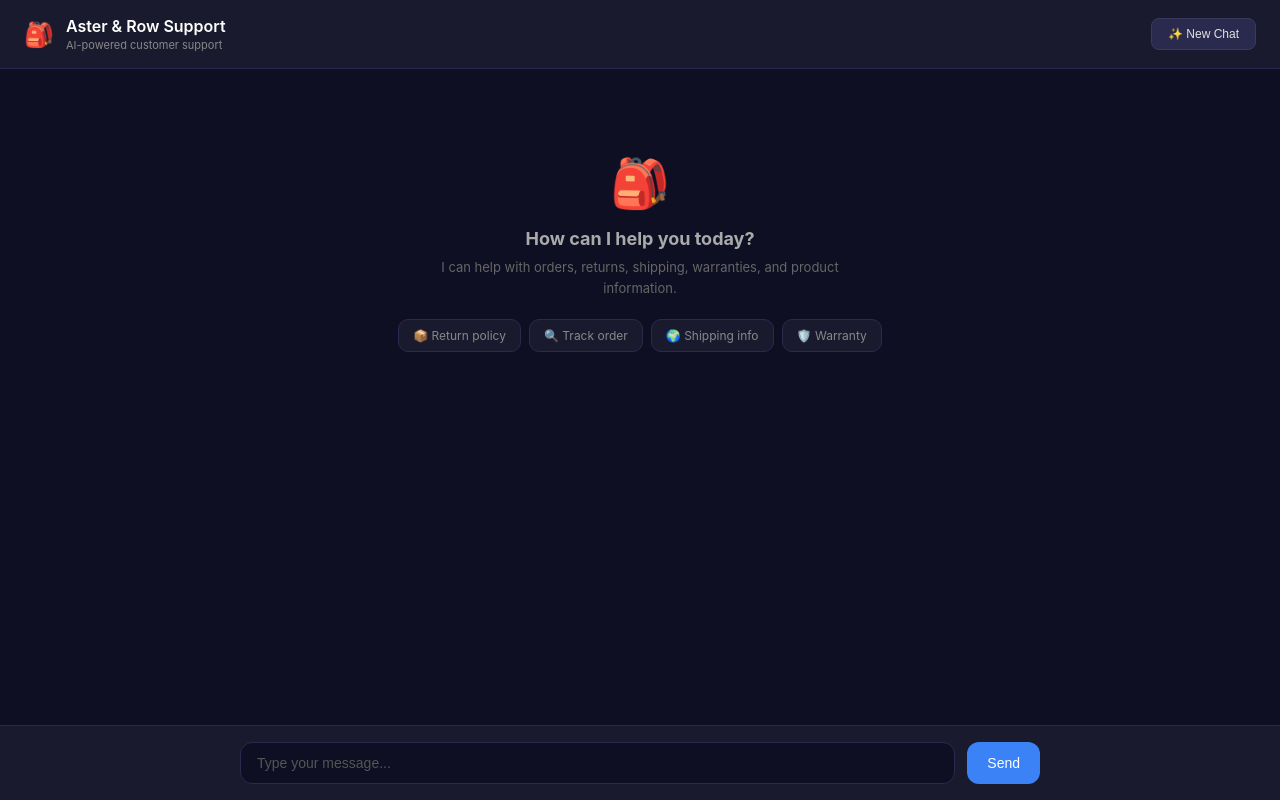
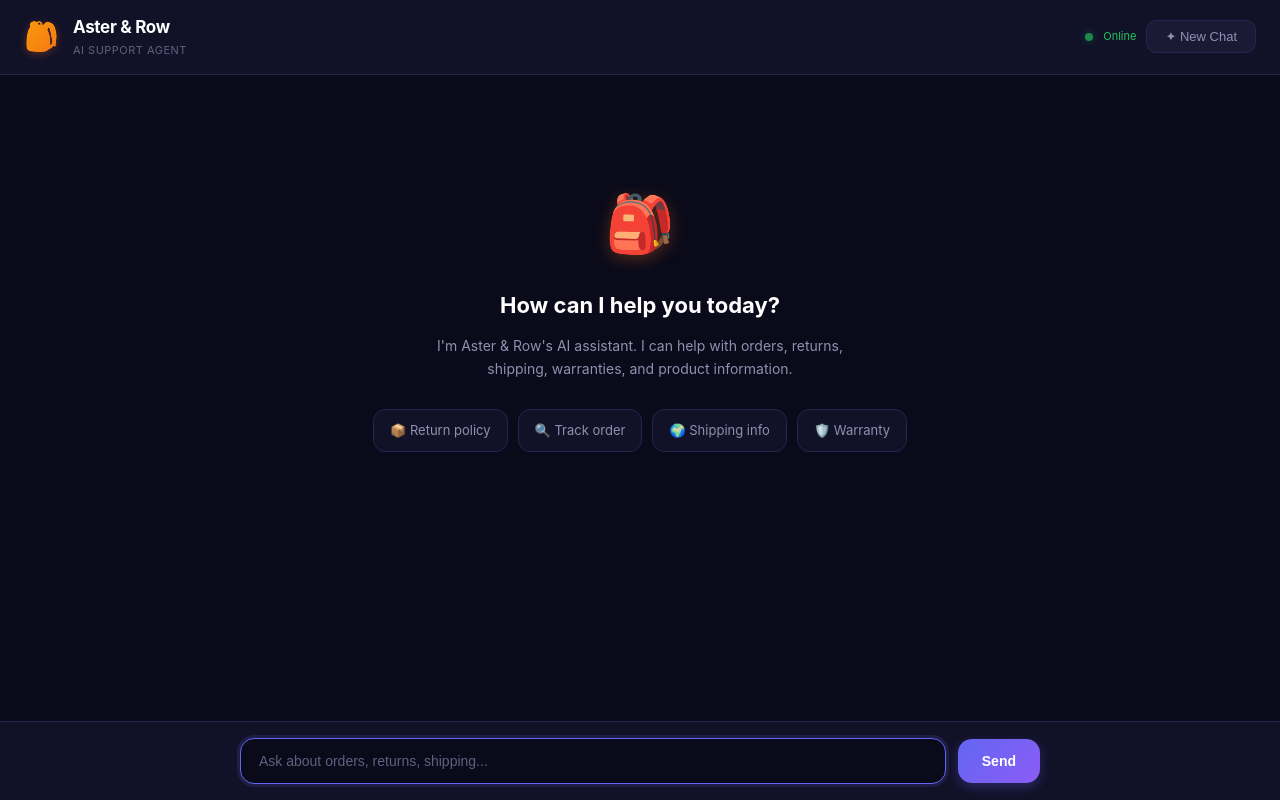
Before and after one commit to dgexplores/ai-support-agent, a FastAPI app: page / in a window 1280 px wide. Run offline with FastAPI, Linux system fonts and the light colour scheme.

Commit message:
Polish web UI for professional demo recording + add automated setup script
- Redesigned chat interface with gradient accents, better typography,
  animated status indicator, and polished message bubbles
- Added markdown formatting (bold/italic) in assistant responses
- Improved source tag styling and handoff badge visibility
- Created record_demo.sh for one-command server setup and launch

🤖 Generated with Codebuff
Co-Authored-By: Codebuff <noreply@codebuff.com>

```diff
--- a/src/web/templates/index.html
+++ b/src/web/templates/index.html
@@ -3,40 +3,79 @@
 <head>
     <meta charset="UTF-8">
     <meta name="viewport" content="width=device-width, initial-scale=1.0">
-    <title>Aster & Row — Support Agent</title>
+    <title>Aster & Row — AI Support Agent</title>
     <style>
+        :root {
+            --bg-primary: #0a0a1a;
+            --bg-secondary: #111128;
+            --bg-tertiary: #1a1a35;
+            --border: #252550;
+            --border-hover: #35356a;
+            --text-primary: #e8e8f0;
+            --text-secondary: #9090b0;
+            --text-muted: #606080;
+            --accent: #6366f1;
+            --accent-hover: #818cf8;
+            --accent-glow: rgba(99, 102, 241, 0.15);
+            --user-bg: linear-gradient(135deg, #6366f1, #8b5cf6);
+            --success: #22c55e;
+            --warning: #f59e0b;
+            --danger: #ef4444;
+        }
         * { margin: 0; padding: 0; box-sizing: border-box; }
         body {
-            font-family: -apple-system, BlinkMacSystemFont, 'Segoe UI', Roboto, sans-serif;
-            background: #0f0f23;
+            font-family: 'Inter', -apple-system, BlinkMacSystemFont, 'Segoe UI', Roboto, sans-serif;
+            background: var(--bg-primary);
             height: 100vh;
             display: flex;
             flex-direction: column;
-            color: #e0e0e0;
+            color: var(--text-primary);
+            line-height: 1.6;
         }
+
+        /* Header */
         .header {
-            background: #1a1a2e;
-            border-bottom: 1px solid #2a2a4e;
-            padding: 16px 24px;
+            background: var(--bg-secondary);
+            border-bottom: 1px solid var(--border);
+            padding: 14px 24px;
             display: flex;
             justify-content: space-between;
             align-items: center;
+            backdrop-filter: blur(12px);
+            position: relative;
+            z-index: 10;
         }
-        .header-left { display: flex; align-items: center; gap: 12px; }
-        .header .logo { font-size: 24px; }
-        .header h1 { font-size: 16px; font-weight: 600; color: #fff; }
-        .header .subtitle { font-size: 11px; color: #888; margin-top: 2px; }
+        .header-left { display: flex; align-items: center; gap: 14px; }
+        .header .logo {
+            font-size: 28px;
+            background: linear-gradient(135deg, #f59e0b, #f97316);
+            -webkit-background-clip: text;
+            -webkit-text-fill-color: transparent;
+            filter: drop-shadow(0 2px 4px rgba(249, 115, 22, 0.3));
+        }
+        .header h1 { font-size: 17px; font-weight: 700; color: #fff; letter-spacing: -0.3px; }
+        .header .subtitle { font-size: 11px; color: var(--text-muted); margin-top: 1px; letter-spacing: 0.5px; text-transform: uppercase; }
+        .header-right { display: flex; gap: 10px; align-items: center; }
+        .status-dot {
+            width: 8px; height: 8px; border-radius: 50%; background: var(--success);
+            box-shadow: 0 0 8px rgba(34, 197, 94, 0.5); animation: pulse 2s ease-in-out infinite;
+        }
+        @keyframes pulse { 0%, 100% { opacity: 1; } 50% { opacity: 0.5; } }
+        .status-text { font-size: 11px; color: var(--success); }
         .header button {
-            background: #2a2a4e;
-            color: #e0e0e0;
-            border: 1px solid #3a3a5e;
-            padding: 8px 16px;
-            border-radius: 8px;
+            background: var(--bg-tertiary);
+            color: var(--text-secondary);
+            border: 1px solid var(--border);
+            padding: 8px 18px;
+            border-radius: 10px;
             cursor: pointer;
-            font-size: 12px;
+            font-size: 13px;
+            font-weight: 500;
             transition: all 0.2s;
         }
-        .header button:hover { background: #3a3a5e; border-color: #4a4a6e; }
+        .header button:hover { background: var(--border); color: var(--text-primary); border-color: var(--border-hover); }
+
+        /* Chat Container */
         .chat-container {
             flex: 1;
             overflow-y: auto;
@@ -44,165 +83,216 @@
             max-width: 800px;
             margin: 0 auto;
             width: 100%;
+            scroll-behavior: smooth;
         }
+        .chat-container::-webkit-scrollbar { width: 6px; }
+        .chat-container::-webkit-scrollbar-track { background: transparent; }
+        .chat-container::-webkit-scrollbar-thumb { background: var(--border); border-radius: 3px; }
+
+        /* Messages */
         .message {
-            margin-bottom: 16px;
+            margin-bottom: 20px;
             display: flex;
             flex-direction: column;
-            animation: fadeIn 0.3s ease;
+            animation: slideIn 0.35s cubic-bezier(0.16, 1, 0.3, 1);
         }
-        @keyframes fadeIn { from { opacity: 0; transform: translateY(8px); } to { opacity: 1; transform: translateY(0); } }
+        @keyframes slideIn { from { opacity: 0; transform: translateY(12px); } to { opacity: 1; transform: translateY(0); } }
         .message.user { align-items: flex-end; }
         .message.assistant { align-items: flex-start; }
+        .message .label {
+            font-size: 11px;
+            font-weight: 600;
+            text-transform: uppercase;
+            letter-spacing: 0.8px;
+            margin-bottom: 6px;
+            padding: 0 4px;
+        }
+        .message.user .label { color: var(--accent); }
+        .message.assistant .label { color: var(--text-muted); }
         .message .bubble {
-            max-width: 78%;
-            padding: 12px 16px;
-            border-radius: 16px;
-            line-height: 1.6;
+            max-width: 80%;
+            padding: 14px 18px;
+            border-radius: 18px;
+            line-height: 1.65;
             font-size: 14px;
+            word-wrap: break-word;
         }
         .message.user .bubble {
-            background: #3b82f6;
+            background: var(--user-bg);
             color: white;
             border-bottom-right-radius: 4px;
+            box-shadow: 0 4px 15px rgba(99, 102, 241, 0.25);
         }
         .message.assistant .bubble {
-            background: #1a1a2e;
-            color: #e0e0e0;
+            background: var(--bg-secondary);
+            color: var(--text-primary);
             border-bottom-left-radius: 4px;
-            border: 1px solid #2a2a4e;
+            border: 1px solid var(--border);
         }
-        .tool-indicator {
+        .message.assistant .bubble strong { color: #fff; font-weight: 600; }
+        .message.assistant .bubble em { color: var(--text-secondary); font-style: italic; }
+
+        /* Sources */
+        .sources {
             font-size: 11px;
-            color: #60a5fa;
-            margin: 4px 0 4px 8px;
-            padding: 4px 10px;
-            background: #1a2a4a;
-            border-radius: 8px;
+            color: var(--text-muted);
+            margin-top: 8px;
+            padding: 0 4px;
+            display: flex;
+            flex-wrap: wrap;
+            gap: 6px;
+        }
+        .source-tag {
+            display: inline-flex;
+            align-items: center;
+            gap: 4px;
+            background: var(--bg-tertiary);
+            border: 1px solid var(--border);
+            color: var(--text-secondary);
+            padding: 3px 10px;
+            border-radius: 12px;
+            font-size: 11px;
+            transition: all 0.2s;
+        }
+        .source-tag:hover { border-color: var(--accent); color: var(--accent); }
+
+        /* Handoff Badge */
+        .handoff-badge {
             display: inline-flex;
             align-items: center;
             gap: 6px;
+            background: rgba(245, 158, 11, 0.08);
+            color: var(--warning);
+            padding: 6px 14px;
+            border-radius: 12px;
+            font-size: 12px;
+            font-weight: 500;
+            margin-top: 10px;
+            border: 1px solid rgba(245, 158, 11, 0.2);
+        }
+
+        /* Tool Indicator */
+        .tool-indicator {
+            font-size: 12px;
+            color: var(--accent);
+            margin: 4px 0 6px 4px;
+            padding: 6px 14px;
+            background: var(--accent-glow);
+            border: 1px solid rgba(99, 102, 241, 0.2);
+            border-radius: 10px;
+            display: inline-flex;
+            align-items: center;
+            gap: 8px;
+            animation: slideIn 0.3s ease;
         }
         .tool-indicator .spinner {
-            width: 10px;
-            height: 10px;
-            border: 2px solid #3b82f6;
-            border-top: 2px solid transparent;
+            width: 12px; height: 12px;
+            border: 2px solid rgba(99, 102, 241, 0.3);
+            border-top-color: var(--accent);
             border-radius: 50%;
-            animation: spin 0.8s linear infinite;
+            animation: spin 0.7s linear infinite;
         }
         @keyframes spin { to { transform: rotate(360deg); } }
-        .sources {
-            font-size: 11px;
-            color: #666;
-            margin-top: 6px;
-            padding: 0 4px;
+
+        /* Typing Indicator */
+        .typing {
+            display: none;
+            padding: 10px 24px;
+            color: var(--text-muted);
+            font-size: 13px;
+            max-width: 800px;
+            margin: 0 auto;
+            width: 100%;
         }
-        .sources span {
-            display: inline-block;
-            background: #1a1a2e;
-            border: 1px solid #2a2a4e;
-            color: #888;
-            padding: 2px 8px;
-            border-radius: 10px;
-            margin-right: 4px;
-            margin-bottom: 4px;
+        .typing.active { display: flex; align-items: center; gap: 10px; }
+        .typing .dots { display: flex; gap: 5px; }
+        .typing .dot {
+            width: 7px; height: 7px;
+            background: var(--accent);
+            border-radius: 50%;
+            animation: bounce 1.4s ease-in-out infinite;
         }
-        .handoff-badge {
-            display: inline-flex;
+        .typing .dot:nth-child(2) { animation-delay: 0.2s; }
+        .typing .dot:nth-child(3) { animation-delay: 0.4s; }
+        @keyframes bounce { 0%, 80%, 100% { transform: translateY(0); opacity: 0.4; } 40% { transform: translateY(-8px); opacity: 1; } }
+
+        /* Welcome */
+        .welcome {
+            text-align: center;
+            padding: 80px 20px;
+            animation: fadeIn 0.5s ease;
+        }
+        @keyframes fadeIn { from { opacity: 0; } to { opacity: 1; } }
+        .welcome .icon { font-size: 56px; margin-bottom: 20px; filter: drop-shadow(0 4px 8px rgba(249, 115, 22, 0.3)); }
+        .welcome h2 { font-size: 22px; color: #fff; margin-bottom: 10px; font-weight: 700; }
+        .welcome p { font-size: 14px; color: var(--text-secondary); max-width: 440px; margin: 0 auto; line-height: 1.7; }
+        .suggestions {
+            display: flex;
+            flex-wrap: wrap;
+            gap: 10px;
+            justify-content: center;
+            margin-top: 28px;
+        }
+        .suggestion {
+            background: var(--bg-secondary);
+            border: 1px solid var(--border);
+            padding: 10px 16px;
+            border-radius: 12px;
+            font-size: 13px;
+            color: var(--text-secondary);
+            cursor: pointer;
+            transition: all 0.25s;
+            display: flex;
             align-items: center;
-            gap: 4px;
-            background: #2a2a1a;
-            color: #fbbf24;
-            padding: 4px 10px;
-            border-radius: 10px;
-            font-size: 11px;
-            margin-top: 8px;
-            border: 1px solid #3a3a2a;
+            gap: 6px;
         }
+        .suggestion:hover {
+            border-color: var(--accent);
+            color: var(--text-primary);
+            background: var(--accent-glow);
+            transform: translateY(-1px);
+        }
+
+        /* Input Area */
         .input-area {
-            background: #1a1a2e;
+            background: var(--bg-secondary);
             padding: 16px 24px;
-            border-top: 1px solid #2a2a4e;
+            border-top: 1px solid var(--border);
         }
         .input-wrapper {
             max-width: 800px;
             margin: 0 auto;
             display: flex;
             gap: 12px;
+            align-items: center;
         }
         .input-wrapper input {
             flex: 1;
-            padding: 12px 16px;
-            background: #0f0f23;
-            border: 1px solid #2a2a4e;
-            border-radius: 12px;
+            padding: 14px 18px;
+            background: var(--bg-primary);
+            border: 1px solid var(--border);
+            border-radius: 14px;
             font-size: 14px;
-            color: #e0e0e0;
+            color: var(--text-primary);
             outline: none;
-            transition: border-color 0.2s;
+            transition: all 0.25s;
         }
-        .input-wrapper input:focus { border-color: #3b82f6; }
-        .input-wrapper input::placeholder { color: #555; }
+        .input-wrapper input:focus { border-color: var(--accent); box-shadow: 0 0 0 3px var(--accent-glow); }
+        .input-wrapper input::placeholder { color: var(--text-muted); }
         .input-wrapper button {
-            background: #3b82f6;
+            background: var(--user-bg);
             color: white;
             border: none;
-            padding: 12px 20px;
-            border-radius: 12px;
+            padding: 14px 24px;
+            border-radius: 14px;
             cursor: pointer;
             font-size: 14px;
-            font-weight: 500;
-            transition: background 0.2s;
+            font-weight: 600;
+            transition: all 0.2s;
+            box-shadow: 0 4px 12px rgba(99, 102, 241, 0.3);
         }
-        .input-wrapper button:hover { background: #2563eb; }
-        .input-wrapper button:disabled { background: #333; cursor: not-allowed; color: #666; }
-        .typing {
-            display: none;
-            padding: 8px 16px;
-            color: #666;
-            font-size: 13px;
-            max-width: 800px;
-            margin: 0 auto;
-        }
-        .typing.active { display: flex; align-items: center; gap: 8px; }
-        .typing .dots { display: flex; gap: 4px; }
-        .typing .dot {
-            width: 6px;
-            height: 6px;
-            background: #3b82f6;
-            border-radius: 50%;
-            animation: bounce 1.4s ease-in-out infinite;
-        }
-        .typing .dot:nth-child(2) { animation-delay: 0.2s; }
-        .typing .dot:nth-child(3) { animation-delay: 0.4s; }
-        @keyframes bounce { 0%, 80%, 100% { transform: translateY(0); } 40% { transform: translateY(-6px); } }
-        .welcome {
-            text-align: center;
-            padding: 60px 20px;
-            color: #666;
-        }
-        .welcome .icon { font-size: 48px; margin-bottom: 16px; }
-        .welcome h2 { font-size: 18px; color: #aaa; margin-bottom: 8px; }
-        .welcome p { font-size: 13px; max-width: 400px; margin: 0 auto; line-height: 1.6; }
-        .suggestions {
-            display: flex;
-            flex-wrap: wrap;
-            gap: 8px;
-            justify-content: center;
-            margin-top: 20px;
-        }
-        .suggestion {
-            background: #1a1a2e;
-            border: 1px solid #2a2a4e;
-            padding: 8px 14px;
-            border-radius: 10px;
-            font-size: 12px;
-            color: #888;
-            cursor: pointer;
-            transition: all 0.2s;
-        }
-        .suggestion:hover { border-color: #3b82f6; color: #e0e0e0; }
+        .input-wrapper button:hover { transform: translateY(-1px); box-shadow: 0 6px 16px rgba(99, 102, 241, 0.4); }
+        .input-wrapper button:disabled { background: var(--bg-tertiary); cursor: not-allowed; color: var(--text-muted); box-shadow: none; transform: none; }
     </style>
 </head>
 <body>
@@ -210,21 +300,25 @@
         <div class="header-left">
             <span class="logo">🎒</span>
             <div>
-                <h1>Aster & Row Support</h1>
-                <div class="subtitle">AI-powered customer support</div>
+                <h1>Aster & Row</h1>
+                <div class="subtitle">AI Support Agent</div>
             </div>
         </div>
-        <button onclick="newSession()">✨ New Chat</button>
+        <div class="header-right">
+            <div class="status-dot"></div>
+            <span class="status-text">Online</span>
+            <button onclick="newSession()">✦ New Chat</button>
+        </div>
     </div>
 
     <div class="chat-container" id="chatContainer">
         <div class="welcome" id="welcome">
             <div class="icon">🎒</div>
             <h2>How can I help you today?</h2>
-            <p>I can help with orders, returns, shipping, warranties, and product information for Aster & Row.</p>
+            <p>I'm Aster & Row's AI assistant. I can help with orders, returns, shipping, warranties, and product information.</p>
             <div class="suggestions">
-                <div class="suggestion" onclick="quickAsk('How long do I have to return an item?')">📦 Return policy</div>
-                <div class="suggestion" onclick="quickAsk('Where is ORD-1007?')">🔍 Track order</div>
+                <div class="suggestion" onclick="quickAsk('How long do I have to return an unused backpack?')">📦 Return policy</div>
+                <div class="suggestion" onclick="quickAsk('Where is order ORD-1007?')">🔍 Track order</div>
                 <div class="suggestion" onclick="quickAsk('Do you ship internationally?')">🌍 Shipping info</div>
                 <div class="suggestion" onclick="quickAsk('What is the warranty on bags?')">🛡️ Warranty</div>
             </div>
@@ -232,14 +326,16 @@
     </div>
 
     <div class="typing" id="typing">
-        <div class="dots"><div class="dot"></div><div class="dot"></div><div class="dot"></div></div>
-        Thinking...
+        <div class="dots">
+            <div class="dot"></div><div class="dot"></div><div class="dot"></div>
+        </div>
+        <span>Thinking...</span>
     </div>
 
     <div class="input-area">
         <div class="input-wrapper">
-            <input type="text" id="messageInput" placeholder="Type your message..."
-                   onkeypress="if(event.key==='Enter')sendMessage()">
+            <input type="text" id="messageInput" placeholder="Ask about orders, returns, shipping..."
+                   onkeypress="if(event.key==='Enter')sendMessage()" autofocus>
             <button id="sendBtn" onclick="sendMessage()">Send</button>
         </div>
     </div>
@@ -255,10 +351,10 @@
                 <div class="welcome" id="welcome">
                     <div class="icon">🎒</div>
                     <h2>How can I help you today?</h2>
-                    <p>I can help with orders, returns, shipping, warranties, and product information.</p>
+                    <p>I'm Aster & Row's AI assistant. I can help with orders, returns, shipping, warranties, and product information.</p>
                     <div class="suggestions">
-                        <div class="suggestion" onclick="quickAsk('How long do I have to return an item?')">📦 Return policy</div>
-                        <div class="suggestion" onclick="quickAsk('Where is ORD-1007?')">🔍 Track order</div>
+                        <div class="suggestion" onclick="quickAsk('How long do I have to return an unused backpack?')">📦 Return policy</div>
+                        <div class="suggestion" onclick="quickAsk('Where is order ORD-1007?')">🔍 Track order</div>
                         <div class="suggestion" onclick="quickAsk('Do you ship internationally?')">🌍 Shipping info</div>
                         <div class="suggestion" onclick="quickAsk('What is the warranty on bags?')">🛡️ Warranty</div>
                     </div>
@@ -270,12 +366,22 @@
             sendMessage();
         }
 
+        function formatMarkdown(text) {
+            let html = escapeHtml(text);
+            // Bold
+            html = html.replace(/\*\*(.+?)\*\*/g, '<strong>$1</strong>');
+            // Italic
+            html = html.replace(/\*(.+?)\*/g, '<em>$1</em>');
+            // Line breaks
+            html = html.replace(/\n/g, '<br>');
+            return html;
+        }
+
         async function sendMessage() {
             const input = document.getElementById('messageInput');
             const message = input.value.trim();
             if (!message) return;
 
-            // Remove welcome screen
             const welcome = document.getElementById('welcome');
             if (welcome) welcome.remove();
 
@@ -294,7 +400,6 @@
                 const data = await res.json();
                 sessionId = data.session_id;
 
-                // Show tool calls
                 if (data.tool_calls && data.tool_calls.length > 0) {
                     for (const tc of data.tool_calls) {
                         addToolCall(tc);
@@ -316,14 +421,17 @@
             const div = document.createElement('div');
             div.className = `message ${role}`;
 
-            let html = `<div class="bubble">${escapeHtml(content).replace(/\n/g, '<br>')}</div>`;
+            const labelText = role === 'user' ? 'You' : 'Agent';
+
+            let html = `<div class="label">${labelText}</div>`;
+            html += `<div class="bubble">${formatMarkdown(content)}</div>`;
 
             if (sources && sources.length > 0) {
-                html += `<div class="sources">📎 ${sources.map(s => `<span>${escapeHtml(s)}</span>`).join('')}</div>`;
+                html += `<div class="sources">${sources.map(s => `<span class="source-tag">📄 ${escapeHtml(s)}</span>`).join('')}</div>`;
             }
 
             if (handoff) {
-                html += `<div class="handoff-badge">💬 Recommend contacting support</div>`;
+                html += `<div class="handoff-badge">💬 I recommend contacting our support team for further assistance.</div>`;
             }
 
             div.innerHTML = html;
```
Also changed, not shown: 1 other file.
